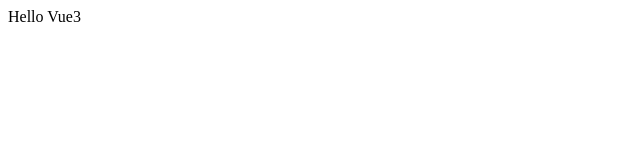
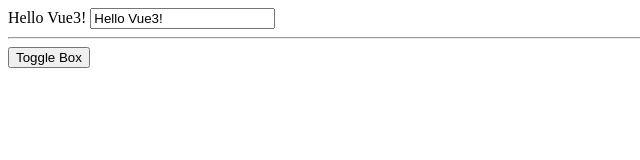
Before and after one commit to tuoanhnt95/Vue3-Basics, a plain HTML site: page index.html in a window 1280 px wide. Shown: the whole page, without its empty margins (0-640 px from the left). Drawn offline with nearby package versions, Linux system fonts and the light colour scheme.

Commit message:
feat: Add v-if, v-cloak, v-on:click, v-on:keyup

```diff
--- a/index.html
+++ b/index.html
@@ -5,15 +5,47 @@
   <meta http-equiv="X-UA-Compatible" content="IE=edge">
   <meta name="viewport" content="width=device-width, initial-scale=1.0">
   <title>Vue3 Basics</title>
+  <style>
+    .box {
+      background-color: purple;
+      height: 200px;
+      width: 200px;
+    }
+    [v-cloak] {
+      display: none;
+    }
+  </style>
+  <script src="https://unpkg.com/vue@3/dist/vue.global.js"></script>
 </head>
 <body>
-  <div>
-    Hello Vue3
+  <div id="app" v-cloak>
+    {{ greeting }}
+    <input @keyup.enter="greet(greeting + '!!')" v-model="greeting" />
+    <hr />
+    <button @click="toggleBox">Toggle Box</button>
+    <div v-if="isVisible" class="box"></div>
+
   </div>
 
-  <script src="https://unpkg.com/vue@3/dist/vue.global.js"></script>
+
   <script>
-
+    let app = Vue.createApp({
+      data() {
+        return {
+          greeting: 'Hello Vue3!',
+          isVisible: false,
+        }
+      },
+      methods: {
+        toggleBox() {
+          this.isVisible = !this.isVisible
+        },
+        greet(greeting) {
+          console.log(greeting)
+        }
+      }
+    })
+    app.mount('#app')
   </script>
 </body>
 </html>
```
